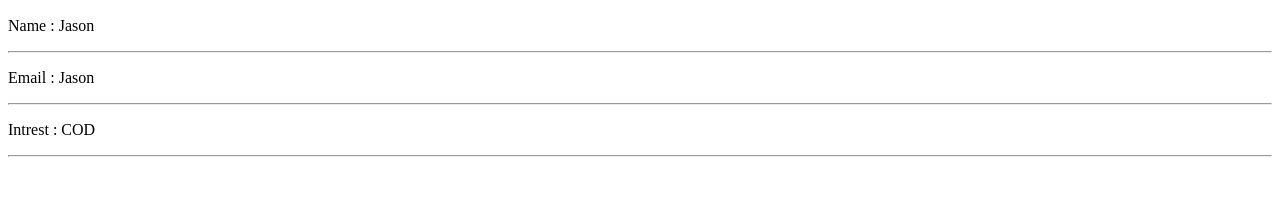
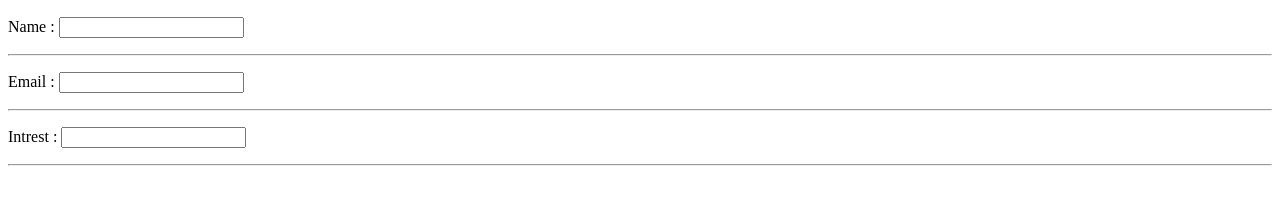
Before and after one commit to manisra-maker/Obsidian_Docker_Course, a website: page code/Demoproj/public/index.html in a window 1280 px wide. Shown: the part 383-588 px from the top of the page. Drawn offline with Linux system fonts and the light colour scheme.

Commit message:
vault backup: 2025-08-07 15:44:44

```diff
--- a/code/Demoproj/public/index.html
+++ b/code/Demoproj/public/index.html
@@ -10,11 +10,11 @@
  <h1>User Profile</h1>
  <img src="https://sxcontent9668.azureedge.us/cms-assets/assets/Eva_Suit_Desktop_alternate_1cf9bae18e.jpg" alt="Astro.jpg">
 <div class="profile_details">
- <p>Name : Jason</p>
+  <p>Name : <span></span><input type="text"></p>
  <hr>
- <p>Email : Jason</p>
+ <p>Email : <span></span><input type="email"></p>
  <hr>
- <p>Intrest : COD</p>
+ <p>Intrest : <span></span><input type="text"></p>
  <hr>
 </div>
 </body>
```
Also changed, not shown: .obsidian/workspace.json.
